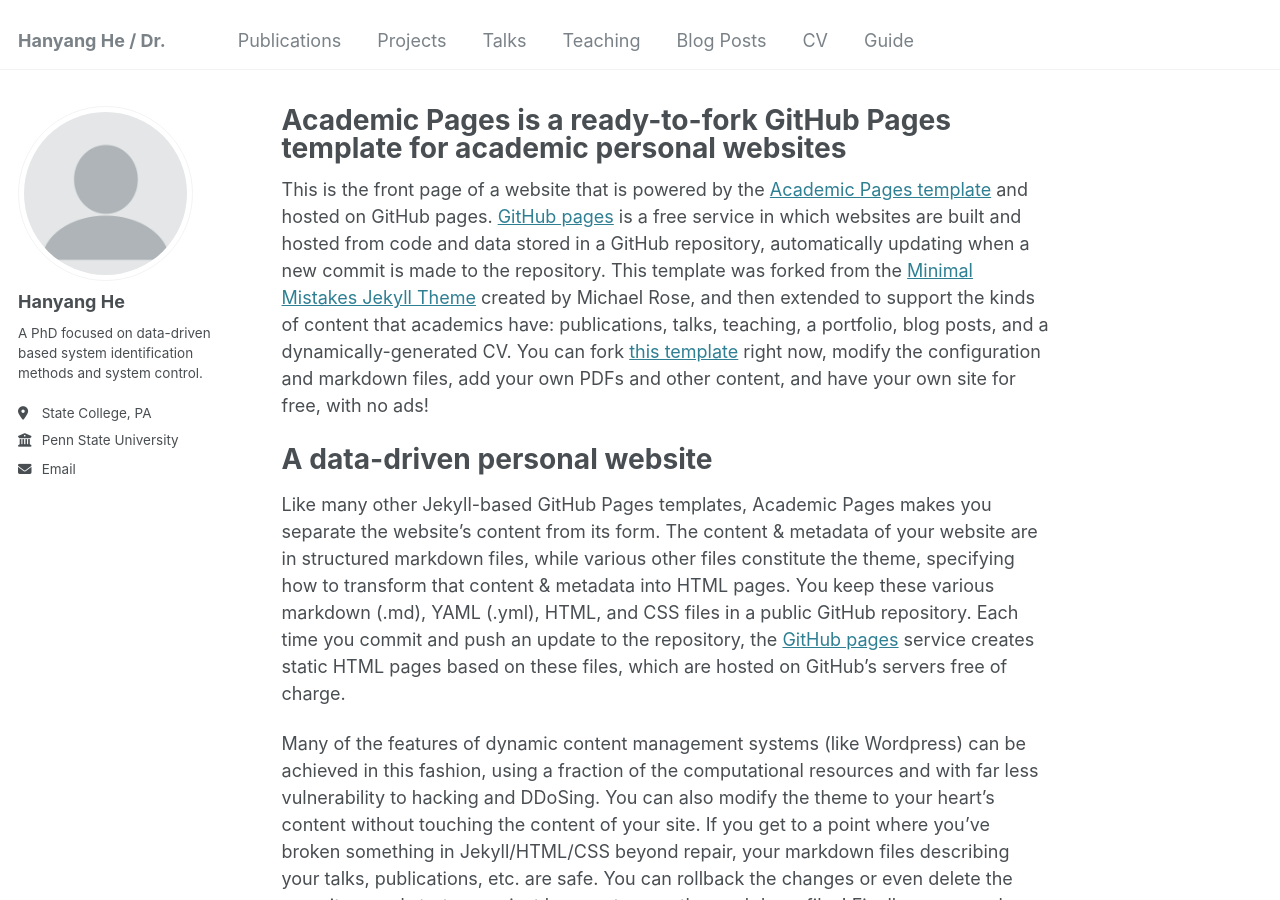
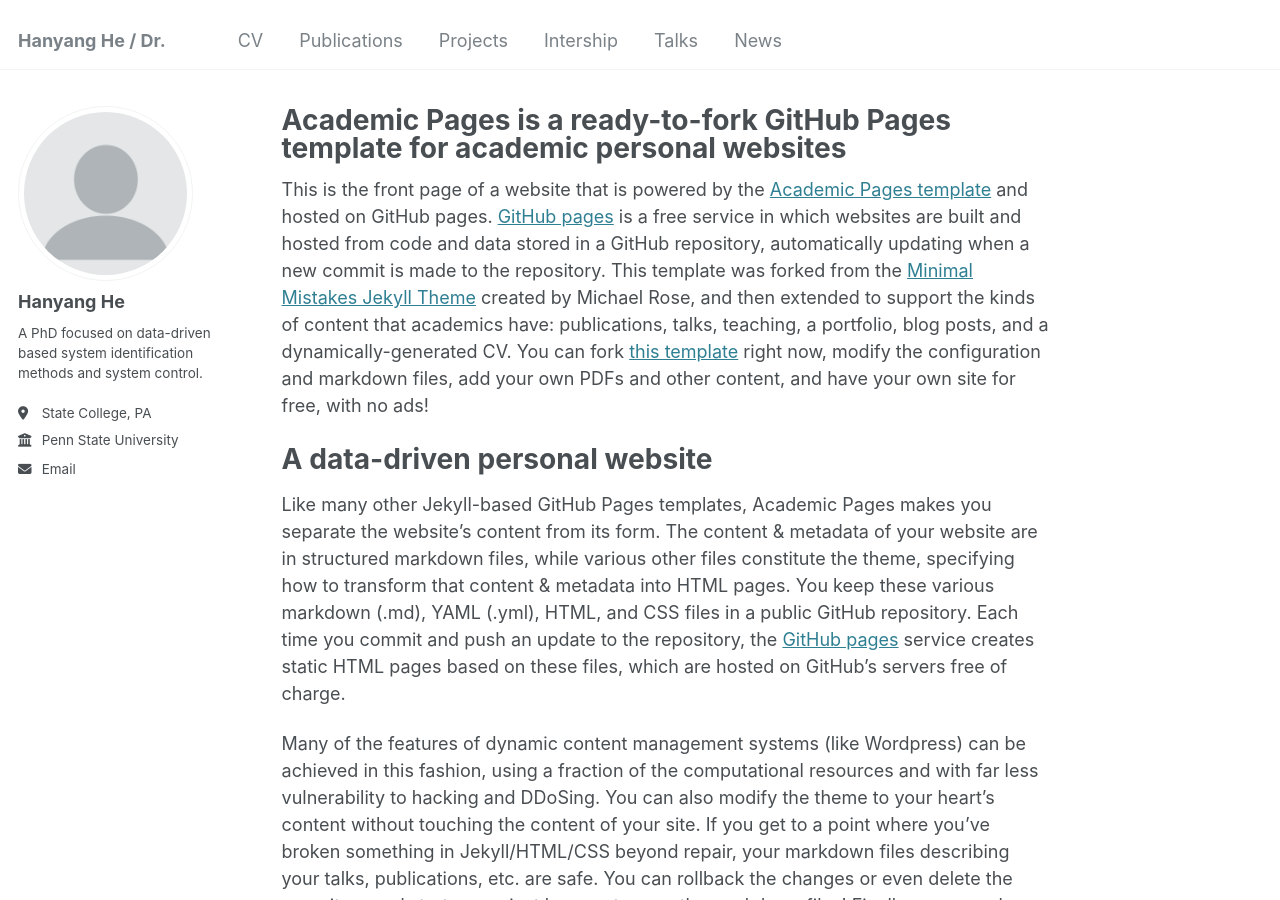
Before and after one commit to HanyangHe/HanyangHe.github.io, a Jekyll site: the page built from _pages/about.md, in a window 1280 px wide and 900 px high. Built offline with Jekyll 4.4.1, drawn with Linux system fonts in a browser that asks for light colours.

Commit message:
Update navigation.yml

```diff
--- a/_data/navigation.yml
+++ b/_data/navigation.yml
@@ -5,26 +5,34 @@
 # prevent it from being included in the site.
 
 main:
+  - title: "CV"
+    url: /cv/
+
   - title: "Publications"
     url: /publications/
 
   - title: "Projects"
     url: /projects/
 
+  - title: "Intership"
+    url: /intership/
+
   - title: "Talks"
     url: /talks/
 
-  - title: "Teaching"
-    url: /teaching/
+  # - title: "Teaching"
+  #   url: /teaching/
 
   # - title: "Portfolio"
   #   url: /portfolio/
 
-  - title: "Blog Posts"
-    url: /year-archive/
+  # - title: "Blog Posts"
+  #   url: /year-archive/
 
-  - title: "CV"
-    url: /cv/
+  - title: "News"
+    url: /news/
 
-  - title: "Guide"
-    url: /markdown/
+
+
+  # - title: "Guide"
+  #   url: /markdown/
```
